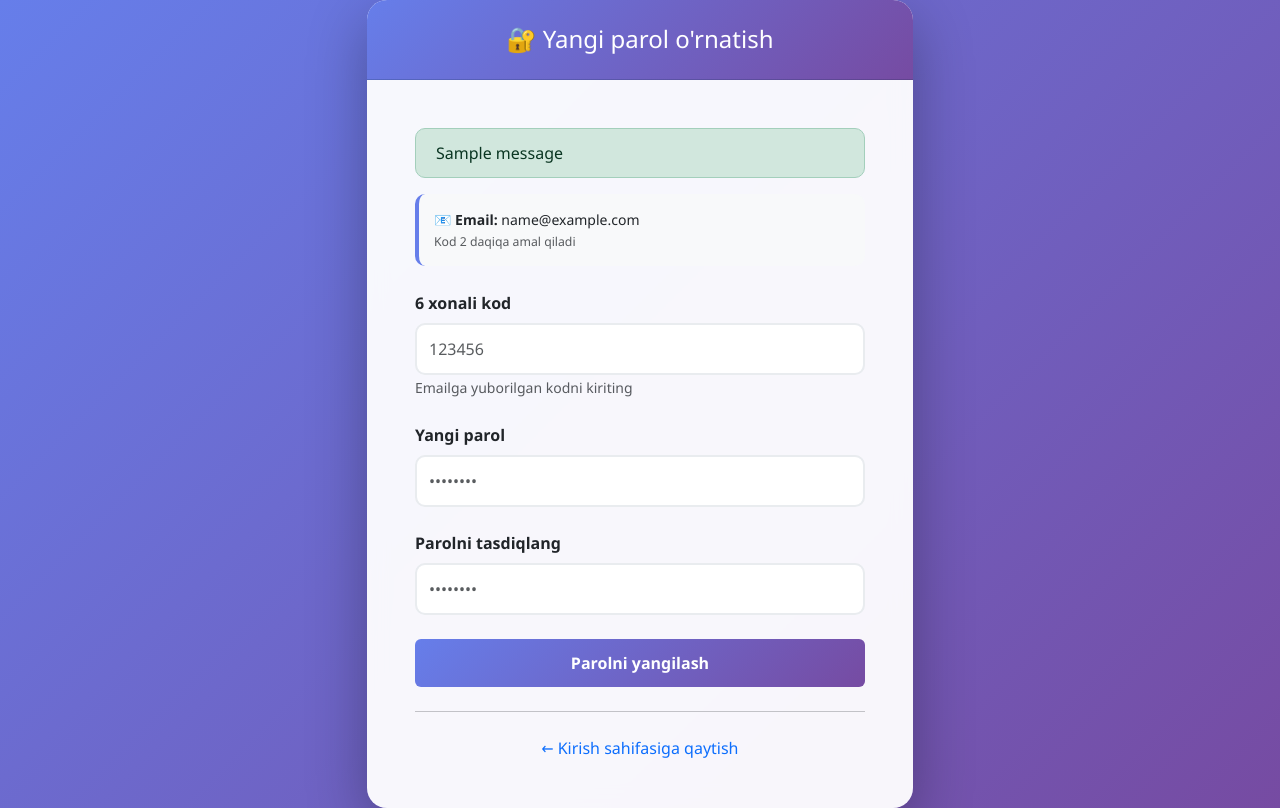
After one commit to Gofurjonov/u11_django_normativ, a Django app: template accounts/templates/accounts/restore_password.html in a window 1280 px wide. The commit adds this page. Run offline with Django 5.2, Linux system fonts and the light colour scheme; the template is opened without the code that fills it: most values are stand-ins (such as "Sample title", 1, 10 or a date in 2020); one stand-in notice (Sample message) is shown.

Commit message:
10-normativ: Custom forgot password qo'shildi

```diff
--- a/accounts/templates/accounts/login.html
+++ b/accounts/templates/accounts/login.html
@@ -51,6 +51,11 @@
                         <a href="{% url 'accounts:register' %}">Ro'yxatdan o'tish</a>
                     </p>
                 </div>
+                <div class="text-center pt-2 pb-4">
+                    <a href="{% url 'accounts:forgot_password' %}" class="text-muted">
+                        Parolingizni unutdingizmi?
+                    </a>
+                </div>
             </div>
         </div>
     </div>
--- /dev/null
+++ b/accounts/templates/accounts/restore_password.html
@@ -0,0 +1,142 @@
+<!DOCTYPE html>
+<html lang="uz">
+<head>
+    <meta charset="UTF-8"/>
+    <meta name="viewport" content="width=device-width, initial-scale=1.0"/>
+    <title>Yangi parol o'rnatish</title>
+    <link href="https://cdn.jsdelivr.net/npm/bootstrap@5.3.0/dist/css/bootstrap.min.css" rel="stylesheet">
+    <style>
+        body {
+            background: linear-gradient(135deg, #667eea 0%, #764ba2 100%);
+            min-height: 100vh;
+            display: flex;
+            align-items: center;
+            font-family: 'Segoe UI', Tahoma, Geneva, Verdana, sans-serif;
+        }
+        .card {
+            border: none;
+            border-radius: 20px;
+            box-shadow: 0 20px 60px rgba(0,0,0,0.3);
+            backdrop-filter: blur(10px);
+            background-color: rgba(255,255,255,0.95);
+        }
+        .card-header {
+            background: linear-gradient(135deg, #667eea 0%, #764ba2 100%);
+            color: white;
+            border-radius: 20px 20px 0 0 !important;
+            padding: 25px;
+        }
+        .btn-primary {
+            background: linear-gradient(135deg, #667eea 0%, #764ba2 100%);
+            border: none;
+            padding: 12px;
+            font-weight: 600;
+            width: 100%;
+        }
+        .btn-primary:hover {
+            transform: translateY(-2px);
+            box-shadow: 0 10px 30px rgba(102,126,234,0.4);
+        }
+        .info-box {
+            background: #f8f9fa;
+            border-left: 4px solid #667eea;
+            padding: 15px;
+            border-radius: 10px;
+            margin-bottom: 25px;
+            font-size: 14px;
+        }
+        .form-control {
+            padding: 12px;
+            border-radius: 10px;
+            border: 2px solid #e9ecef;
+            transition: all 0.3s;
+        }
+        .form-control:focus {
+            border-color: #667eea;
+            box-shadow: 0 0 0 0.2rem rgba(102,126,234,0.25);
+        }
+        .alert {
+            border-radius: 10px;
+            padding: 12px 20px;
+        }
+    </style>
+</head>
+<body>
+    <div class="container">
+        <div class="row justify-content-center">
+            <div class="col-md-6">
+                <div class="card">
+                    <div class="card-header text-center">
+                        <h4 class="mb-0">🔐 Yangi parol o'rnatish</h4>
+                    </div>
+                    <div class="card-body p-5">
+
+                        <!-- Messages -->
+                        {% if messages %}
+                            {% for message in messages %}
+                                <div class="alert alert-{{ message.tags }}">{{ message }}</div>
+                            {% endfor %}
+                        {% endif %}
+
+                        <!-- Info box -->
+                        <div class="info-box">
+                            <strong>📧 Email:</strong> {{ email }}<br>
+                            <small class="text-muted">Kod 2 daqiqa amal qiladi</small>
+                        </div>
+
+                        <!-- Form -->
+                        <form method="post">
+                            {% csrf_token %}
+
+                            <div class="mb-4">
+                                <label class="form-label fw-bold">6 xonali kod</label>
+                                <input type="text"
+                                       name="code"
+                                       class="form-control"
+                                       placeholder="123456"
+                                       maxlength="6"
+                                       pattern="[0-9]{6}"
+                                       title="6 xonali son kiriting"
+                                       required>
+                                <small class="text-muted">Emailga yuborilgan kodni kiriting</small>
+                            </div>
+
+                            <div class="mb-4">
+                                <label class="form-label fw-bold">Yangi parol</label>
+                                <input type="password"
+                                       name="new_password"
+                                       class="form-control"
+                                       placeholder="••••••••"
+                                       minlength="6"
+                                       required>
+                            </div>
+
+                            <div class="mb-4">
+                                <label class="form-label fw-bold">Parolni tasdiqlang</label>
+                                <input type="password"
+                                       name="confirm_password"
+                                       class="form-control"
+                                       placeholder="••••••••"
+                                       minlength="6"
+                                       required>
+                            </div>
+
+                            <button type="submit" class="btn btn-primary">
+                                Parolni yangilash
+                            </button>
+                        </form>
+
+                        <hr class="my-4">
+
+                        <div class="text-center">
+                            <a href="{% url 'accounts:login' %}" class="text-decoration-none">
+                                ← Kirish sahifasiga qaytish
+                            </a>
+                        </div>
+                    </div>
+                </div>
+            </div>
+        </div>
+    </div>
+</body>
+</html>
--- a/accounts/urls.py
+++ b/accounts/urls.py
@@ -7,6 +7,11 @@ urlpatterns = [
     path('register/', views.register_view, name='register'),
     path('login/', views.login_view, name='login'),
     path('logout/', views.logout_view, name='logout'),
+
     path('profile/', views.profile_view, name='profile'),
     path('profile/edit/', views.edit_profile, name='edit_profile'),
+
+
+    path('forgot-password/', views.forgot_password, name='forgot_password'),
+    path('restore-password/', views.restore_password, name='restore_password'),
 ]
```
Also changed, not shown: accounts/common/email.py (+47 -9 lines), accounts/forms.py (+83 -1 lines), accounts/models.py (+35 -0 lines), accounts/templates/accounts/forgot_password.html (added, +89 -0 lines), accounts/utils.py (added, +24 -0 lines), accounts/views.py (+97 -7 lines), accounts/migrations/0002_passwordresetcode.py (added), config/settings.py (line endings or trailing spaces), db.sqlite3, media/posts/ssss.jpg (added), 2 other files. Lines whose indentation alone changed are shown as unchanged.
